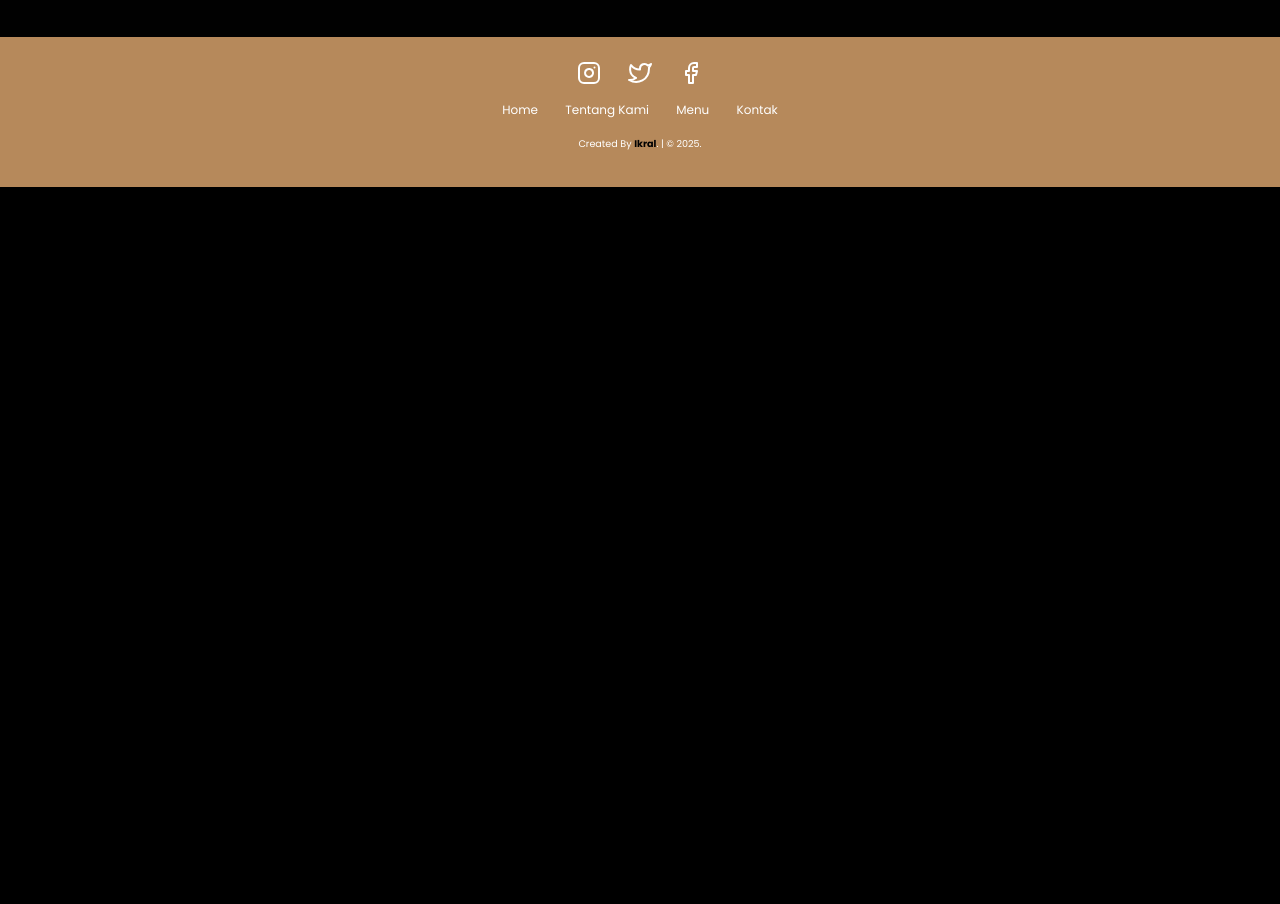
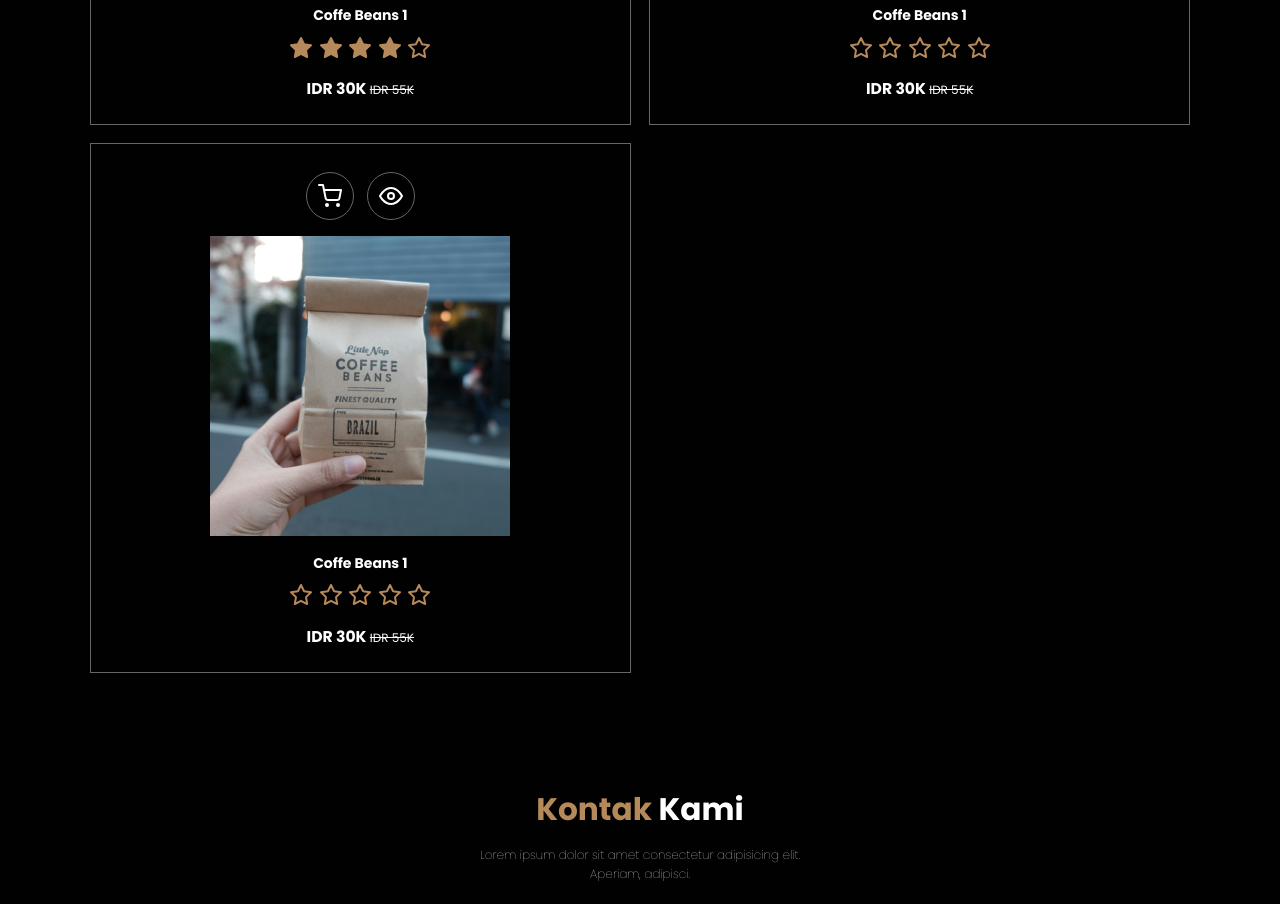
Before and after one commit to BugisPride/kedai-kopi-panca-senja, a PHP site: page / in a window 1280 px wide. Shown: the part 3050-3954 px from the top of the page. Before the commit the page ends 3237 px from the top, so only its background shows below. Run offline with PHP 8.4, Linux system fonts and the light colour scheme.

```diff
--- a/css/style.css
+++ b/css/style.css
@@ -149,12 +250,14 @@ body {
 /* about section */
 .about,
 .menu,
+.products,
 .contact {
   padding: 8rem 7% 1.4rem;
 }
 
 .about h2,
 .menu h2,
+.products h2,
 .contact h2 {
   text-align: center;
   font-size: 2.6rem;
@@ -163,6 +266,7 @@ body {
 
 .about h2 span,
 .menu h2 span,
+.products h2 span,
 .contact h2 span {
   color: var(--primary);
 }
@@ -202,6 +310,7 @@ body {
   margin-bottom: 1rem;
 }
 .menu p,
+.products p,
 .contact p {
   text-align: center;
   max-width: 30rem;
@@ -229,6 +338,75 @@ body {
 
 .menu .row .menu-card .menu-card-title {
   margin: 1rem auto 0.5rem;
+}
+
+/* products section */
+.products .row {
+  display: grid;
+  grid-template-columns: repeat(auto-fit, minmax(30rem, 1fr));
+  gap: 1.5rem;
+  margin-top: 4rem;
+}
+
+.products .product-card {
+  text-align: center;
+  border: 1px solid #666;
+  padding: 2rem;
+}
+
+.products .product-icons {
+  display: flex;
+  justify-content: center;
+  gap: 0.5rem;
+}
+
+.products .product-icons a {
+  width: 4rem;
+  height: 4rem;
+  color: #fff;
+  margin: 0.3rem;
+  border: 1px solid #666;
+  border-radius: 50%;
+  display: flex;
+  justify-content: center;
+  align-items: center;
+}
+
+.products .product-icons a:hover {
+  background-color: var(--primary);
+  border: 1px solid var(--primary);
+}
+
+.products .product-image {
+  padding: 1rem 0;
+}
+
+.products .product-image img {
+  height: 25rem;
+}
+
+.products .product-content h3 {
+  font-size: 2rem;
+}
+
+.products .product-stars {
+  font-size: 1.7rem;
+  padding: 0.8rem;
+  color: var(--primary);
+}
+
+.products .product-stars .star-full {
+  fill: var(--primary);
+}
+
+.products .product-price {
+  font-size: 1.3rem;
+  font-weight: bold;
+}
+.products .product-price span {
+  text-decoration: line-through;
+  font-weight: lighter;
+  font-size: 1rem;
 }
 
 /* contact section */
--- a/index.html
+++ b/index.html
@@ -31,26 +31,66 @@
         <a href="#home">Home</a>
         <a href="#about">Tentang Kami</a>
         <a href="#menu">Menu</a>
+        <a href="#products">Produk</a>
         <a href="#contact">Kontak</a>
       </div>
 
       <div class="navbar-extra">
-        <a href="#" id="search"><i data-feather="search"></i></a>
-        <a href="#" id="shopping-cart"><i data-feather="shopping-cart"></i></a>
+        <a href="#" id="search-button"><i data-feather="search"></i></a>
+        <a href="#" id="shopping-cart-button"
+          ><i data-feather="shopping-cart"></i
+        ></a>
         <a href="#" id="hamburger-menu"><i data-feather="menu"></i></a>
       </div>
+
+      <!-- serch form star -->
+      <div class="search-form">
+        <input type="search" id="search-box" placeholder="search here..." />
+        <label for="search-box"><i data-feather="search"></i></label>
+      </div>
+      <!-- serch form end -->
+
+      <!-- shopping card start -->
+      <div class="shopping-cart">
+        <div class="cart-item">
+          <img src="img/products/1.jpg" alt="Product 1" />
+          <div class="item-detail">
+            <h3>Product 1</h3>
+            <div class="item-price">IDR 30K</div>
+          </div>
+          <i data-feather="trash-2" class="remove-item"></i>
+        </div>
+        <div class="cart-item">
+          <img src="img/products/1.jpg" alt="Product 1" />
+          <div class="item-detail">
+            <h3>Product 1</h3>
+            <div class="item-price">IDR 30K</div>
+          </div>
+          <i data-feather="trash-2" class="remove-item"></i>
+        </div>
+        <div class="cart-item">
+          <img src="img/products/1.jpg" alt="Product 1" />
+          <div class="item-detail">
+            <h3>Product 1</h3>
+            <div class="item-price">IDR 30K</div>
+          </div>
+          <i data-feather="trash-2" class="remove-item"></i>
+        </div>
+      </div>
+      <!-- shooping card end -->
     </nav>
     <!-- navbar end -->
 
     <!-- hero section mulai -->
     <section class="hero" id="home">
+      <div class="mask-container">
         <main class="content">
           <h1>Mari Nikmati Secangkir <span>Kopi</span></h1>
           <p>
             Lorem ipsum dolor sit amet consectetur adipisicing elit. Animi, rem.
           </p>
-        <a href="#" class="cta">Beli Sekarang</a>
         </main>
+      </div>
     </section>
     <!-- hero section selesai -->
 
@@ -116,6 +156,85 @@
     </section>
     <!-- menu section end -->
 
+    <!-- prodacts section star -->
+    <section class="products" id="products">
+      <h2><span>Produk Unggulan</span>Kami</h2>
+      <p>
+        Lorem ipsum dolor sit amet consectetur adipisicing elit. Quas debitis
+        nihil assumenda vero eum autem?
+      </p>
+
+      <div class="row">
+        <div class="product-card">
+          <div class="product-icons">
+            <a href="#"><i data-feather="shopping-cart"></i></a>
+            <a href="#" class="item-detail-button"
+              ><i data-feather="eye"></i
+            ></a>
+          </div>
+          <div class="product-image">
+            <img src="img/products/1.jpg" alt="Product 1" />
+          </div>
+          <div class="product-conten">
+            <h3>Coffe Beans 1</h3>
+            <div class="product-stars">
+              <i data-feather="star" class="star-full"></i>
+              <i data-feather="star" class="star-full"></i>
+              <i data-feather="star" class="star-full"></i>
+              <i data-feather="star" class="star-full"></i>
+              <i data-feather="star"></i>
+            </div>
+            <div class="product-price">IDR 30K <span>IDR 55K</span></div>
+          </div>
+        </div>
+        <div class="product-card">
+          <div class="product-icons">
+            <a href="#"><i data-feather="shopping-cart"></i></a>
+            <a href="#" class="item-detail-button"
+              ><i data-feather="eye"></i
+            ></a>
+          </div>
+          <div class="product-image">
+            <img src="img/products/1.jpg" alt="Product 1" />
+          </div>
+          <div class="product-conten">
+            <h3>Coffe Beans 1</h3>
+            <div class="product-stars">
+              <i data-feather="star"></i>
+              <i data-feather="star"></i>
+              <i data-feather="star"></i>
+              <i data-feather="star"></i>
+              <i data-feather="star"></i>
+            </div>
+            <div class="product-price">IDR 30K <span>IDR 55K</span></div>
+          </div>
+        </div>
+        <div class="product-card">
+          <div class="product-icons">
+            <a href="#"><i data-feather="shopping-cart"></i></a>
+            <a href="#" class="item-detail-button"
+              ><i data-feather="eye"></i
+            ></a>
+          </div>
+          <div class="product-image">
+            <img src="img/products/1.jpg" alt="Product 1" />
+          </div>
+          <div class="product-conten">
+            <h3>Coffe Beans 1</h3>
+            <div class="product-stars">
+              <i data-feather="star"></i>
+              <i data-feather="star"></i>
+              <i data-feather="star"></i>
+              <i data-feather="star"></i>
+              <i data-feather="star"></i>
+            </div>
+            <div class="product-price">IDR 30K <span>IDR 55K</span></div>
+          </div>
+        </div>
+      </div>
+    </section>
+    <!-- prodacts section end-->
+
     <!-- contact section -->
     <section id="contact" class="contact">
       <h2><span>Kontak</span> Kami</h2>
@@ -172,6 +291,38 @@
       </div>
     </footer>
     <!-- footer end -->
+
+    <!-- Modal Box Item Detail start -->
+    <div class="modal" id="item-detail-modal">
+      <div class="modal-container">
+        <a href="#" class="close-icon"><i data-feather="x"></i></a>
+        <div class="modal-content">
+          <img src="img/products/1.jpg" alt="Product 1" />
+          <div class="product-content">
+            <h3>Product 1</h3>
+            <p>
+              Lorem ipsum dolor sit amet consectetur, adipisicing elit.
+              Provident, tenetur cupiditate facilis obcaecati ullam maiores
+              minima quos perspiciatis similique itaque, esse rerum eius
+              repellendus voluptatibus!
+            </p>
+            <div class="product-stars">
+              <i data-feather="star" class="star-full"></i>
+              <i data-feather="star" class="star-full"></i>
+              <i data-feather="star" class="star-full"></i>
+              <i data-feather="star" class="star-full"></i>
+              <i data-feather="star"></i>
+            </div>
+            <div class="product-price">IDR 30K <span>IDR 55K</span></div>
+            <a href="#"
+              ><i data-feather="shopping-cart"></i> <span>add to cart</span></a
+            >
+          </div>
+        </div>
+      </div>
+    </div>
+    <!-- Modal Box Item Detail end -->
+
     <!-- feather icon -->
     <script>
       feather.replace();
```
Also changed, not shown: other parts of css/style.css (+205 -3 lines), js/script.js (+57 -4 lines), img/header-bg.svg (added), img/menu/coffe-beans.svg (added), img/menu/splash.svg (added), img/products/1.jpg (added). Lines whose indentation alone changed are shown as unchanged.
